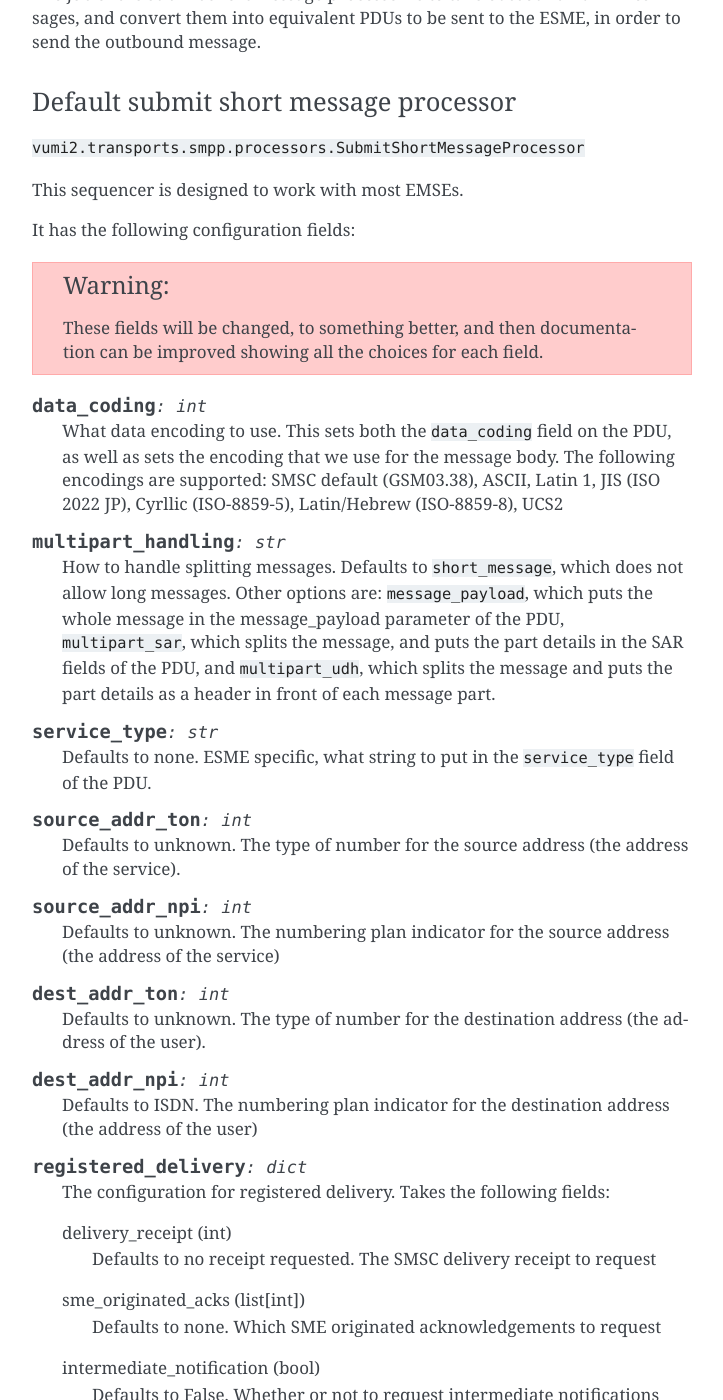
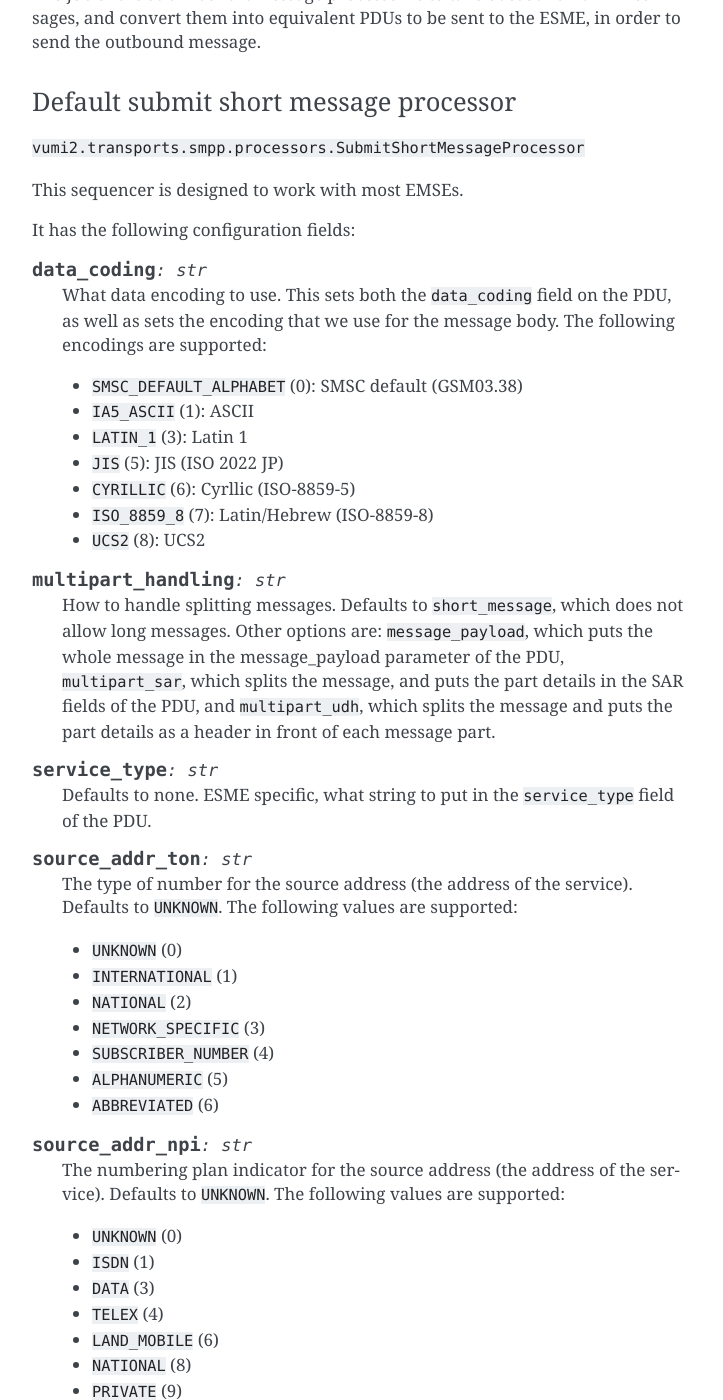
Before and after one commit to praekeltfoundation/vumi2, a Sphinx documentation site: the page built from docs/transports/smpp.rst, in a window 1280 px wide and 1400 px high, scrolled down 3880 px. Shown: the whole window, without its empty margins (388-1111 px from the left). Built offline with Sphinx 7.4.7, drawn with Linux system fonts in a browser that asks for light colours; some of the changed text lies outside the part shown.

Commit message:
Only allow string values for enums, update SMPP docs

```diff
--- a/docs/transports/smpp.rst
+++ b/docs/transports/smpp.rst
@@ -151,13 +151,18 @@ This sequencer is designed to work with most EMSEs.
 
 It has the following configuration fields:
 
-.. warning::
-    These fields will be changed, to something better, and then documentation can be improved showing all the choices for each field.
+.. py:data:: data_coding
+   :type: str
 
-.. py:data:: data_coding
-   :type: int
+   What data encoding to use. This sets both the ``data_coding`` field on the PDU, as well as sets the encoding that we use for the message body. The following encodings are supported:
 
-   What data encoding to use. This sets both the ``data_coding`` field on the PDU, as well as sets the encoding that we use for the message body. The following encodings are supported: SMSC default (GSM03.38), ASCII, Latin 1, JIS (ISO 2022 JP), Cyrllic (ISO-8859-5), Latin/Hebrew (ISO-8859-8), UCS2
+   * ``SMSC_DEFAULT_ALPHABET`` (0): SMSC default (GSM03.38)
+   * ``IA5_ASCII`` (1): ASCII
+   * ``LATIN_1`` (3): Latin 1
+   * ``JIS`` (5): JIS (ISO 2022 JP)
+   * ``CYRILLIC`` (6): Cyrllic (ISO-8859-5)
+   * ``ISO_8859_8`` (7): Latin/Hebrew (ISO-8859-8)
+   * ``UCS2`` (8): UCS2
 
 .. py:data:: multipart_handling
    :type: str
@@ -170,36 +175,71 @@ It has the following configuration fields:
    Defaults to none. ESME specific, what string to put in the ``service_type`` field of the PDU.
 
 .. py:data:: source_addr_ton
-   :type: int
+   :type: str
 
-   Defaults to unknown. The type of number for the source address (the address of the service).
+   The type of number for the source address (the address of the service). Defaults to ``UNKNOWN``. The following values are supported:
+
+   * ``UNKNOWN`` (0)
+   * ``INTERNATIONAL`` (1)
+   * ``NATIONAL`` (2)
+   * ``NETWORK_SPECIFIC`` (3)
+   * ``SUBSCRIBER_NUMBER`` (4)
+   * ``ALPHANUMERIC`` (5)
+   * ``ABBREVIATED`` (6)
+
 
 .. py:data:: source_addr_npi
-   :type: int
+   :type: str
 
-   Defaults to unknown. The numbering plan indicator for the source address (the address of the service)
+   The numbering plan indicator for the source address (the address of the service). Defaults to ``UNKNOWN``. The following values are supported:
+
+   * ``UNKNOWN`` (0)
+   * ``ISDN`` (1)
+   * ``DATA`` (3)
+   * ``TELEX`` (4)
+   * ``LAND_MOBILE`` (6)
+   * ``NATIONAL`` (8)
+   * ``PRIVATE`` (9)
+   * ``ERMES`` (10)
+   * ``INTERNET`` (14)
+   * ``WAP_CLIENT_ID`` (18)
 
 .. py:data:: dest_addr_ton
-   :type: int
+   :type: str
 
-   Defaults to unknown. The type of number for the destination address (the address of the user).
+   The type of number for the destination address (the address of the user). Defaults to ``UNKNOWN``. See :py:data:`source_addr_ton` for supported values.
 
 .. py:data:: dest_addr_npi
-   :type: int
+   :type: str
 
-   Defaults to ISDN. The numbering plan indicator for the destination address (the address of the user)
+   The numbering plan indicator for the destination address (the address of the user). Defaults to ``ISDN``. See :py:data:`source_addr_npi` for supported values.
 
 .. py:data:: registered_delivery
    :type: dict
 
    The configuration for registered delivery. Takes the following fields:
 
-   delivery_receipt (int)
-      Defaults to no receipt requested. The SMSC delivery receipt to request
-   sme_originated_acks (list[int])
-      Defaults to none. Which SME originated acknowledgements to request
-   intermediate_notification (bool)
-      Defaults to False. Whether or not to request intermediate notifications
+   .. py:data:: delivery_receipt
+      :type: str
+
+      The SMSC delivery receipt to request. Defaults to ``NO_SMSC_DELIVERY_RECEIPT_REQUESTED``. The following values are supported:
+
+      * ``NO_SMSC_DELIVERY_RECEIPT_REQUESTED`` (0)
+      * ``SMSC_DELIVERY_RECEIPT_REQUESTED`` (1)
+      * ``SMSC_DELIVERY_RECEIPT_REQUESTED_FOR_FAILURE`` (2)
+
+   .. py:data:: sme_originated_acks
+      :type: list[str]
+
+      Which SME originated acknowledgements to request. Defaults to none. The following values are supported:
+
+      * ``SME_DELIVERY_ACK_REQUESTED`` (4)
+      * ``SME_MANUAL_ACK_REQUESTED`` (8)
+
+   .. py:data:: intermediate_notification
+      :type: bool
+
+      Whether or not to request intermediate notifications. Defaults to ``false``.
 
 
 .. _delivery-report-processors:
```
Also changed, not shown: 2 other files.
